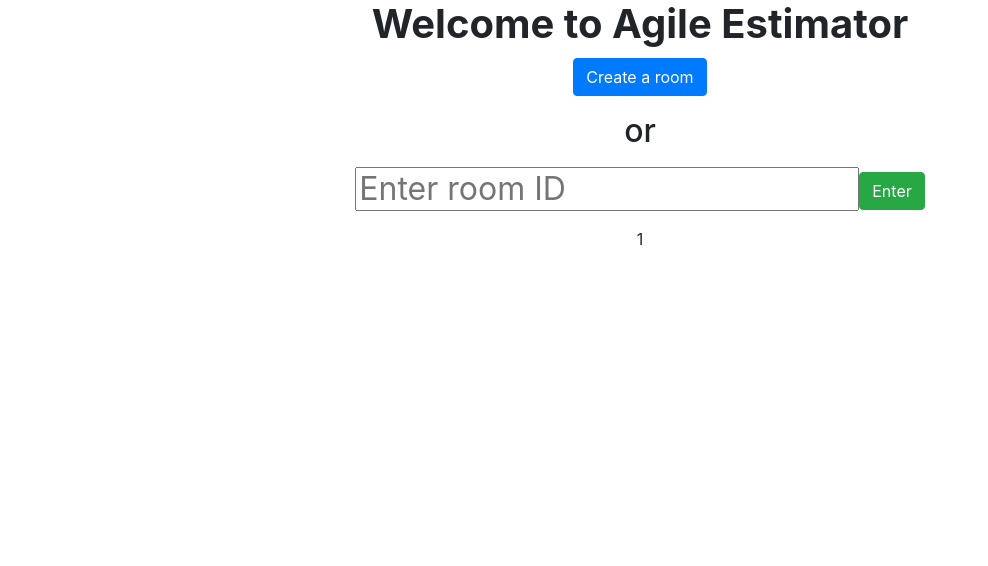
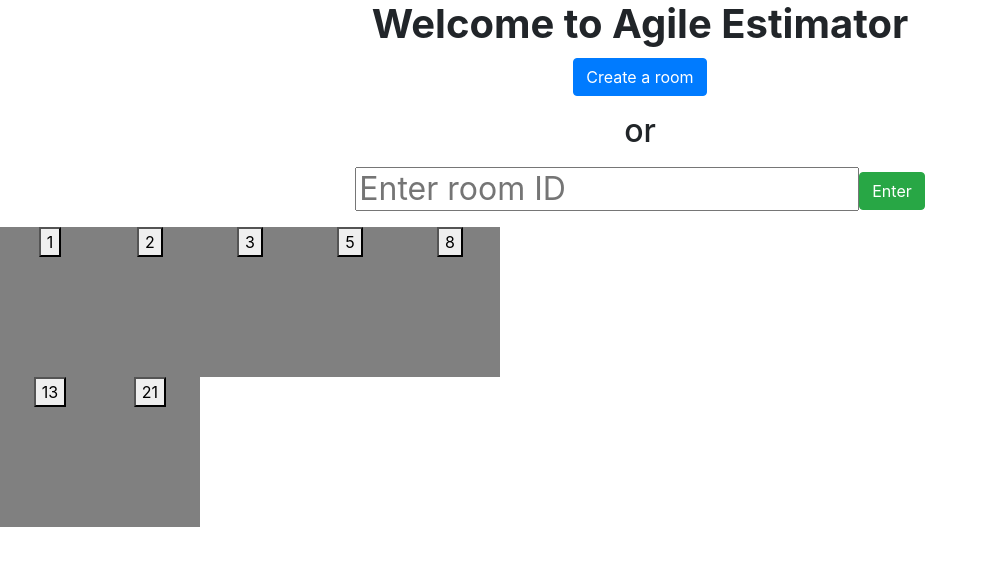
Before and after one commit to doguhanyeke/AgileEstimation, a React (Create React App) app in the folder client/: page / in a window 1280 px wide. Shown: the top 566 px of the page, without its empty margins (0-988 px from the left). Built offline with nearby package versions, Linux system fonts and the light colour scheme.

Commit message:
add card panel selection logic

```diff
--- a/client/src/App.js
+++ b/client/src/App.js
@@ -1,7 +1,7 @@
 import './App.css';
 import Button from 'react-bootstrap/Button';
 import 'bootstrap/dist/css/bootstrap.min.css';
-import Card from "./components/Card";
+import CardsPanel from './components/CardSelection/CardsPanel';
 
 function App() {
   return (
@@ -22,7 +22,7 @@ function App() {
         </p>
       </h2>
       <div>
-        <Card number={"1"} />
+        <CardsPanel/>
       </div>
     </div>
   );
--- a/client/src/components/Card.js
+++ /dev/null
@@ -1,11 +0,0 @@
-const Card = (props) => {
-    return(
-        <div>
-            <p>
-                {props.number}
-            </p>
-        </div>
-    )
-}
-
-export default Card
--- /dev/null
+++ b/client/src/components/CardSelection/Card.js
@@ -0,0 +1,13 @@
+const Card = (props) => {
+    const color = props.selected ? props.selectedColor : props.defaultColor
+    const style = {backgroundColor:color, width: "100px", height: "150px"};
+    return(
+        <div style={style}>
+            <button onClick={props.cardClicked}>
+            {props.number}
+            </button>
+        </div>
+    )
+}
+
+export default Card
--- /dev/null
+++ b/client/src/components/CardSelection/CardsPanel.js
@@ -0,0 +1,34 @@
+import {useState} from "react"
+import Card from "./Card"
+
+const CardsPanel = (props) => {
+    //const color = props.selected ? props.selectedColor : props.defaultColor
+    const [selectedCardIndex, setSelectedCardIndex] = useState(null);
+    const cardScores = [1,2,3,5,8,13,21];
+
+    return(
+        <div style={{
+            display: 'flex',
+            flexDirection: 'row',
+            flexWrap: 'wrap',
+            flex: '0 1 auto',
+            height: 'auto',
+            maxWidth: '500px',
+            alignContent: 'center'
+          }}>
+              {cardScores.map( (score, ind) => {
+                    return <Card
+                            number={score + ""}
+                            selected={selectedCardIndex === ind}
+                            selectedColor={"red"}
+                            defaultColor={"gray"}
+                            cardClicked={() => {
+                                setSelectedCardIndex(ind)
+                            }}
+                            />
+              } )}
+        </div>
+    )
+}
+
+export default CardsPanel
```
Also changed, not shown: 2 other files (tests, documents, lock files or other folders).
